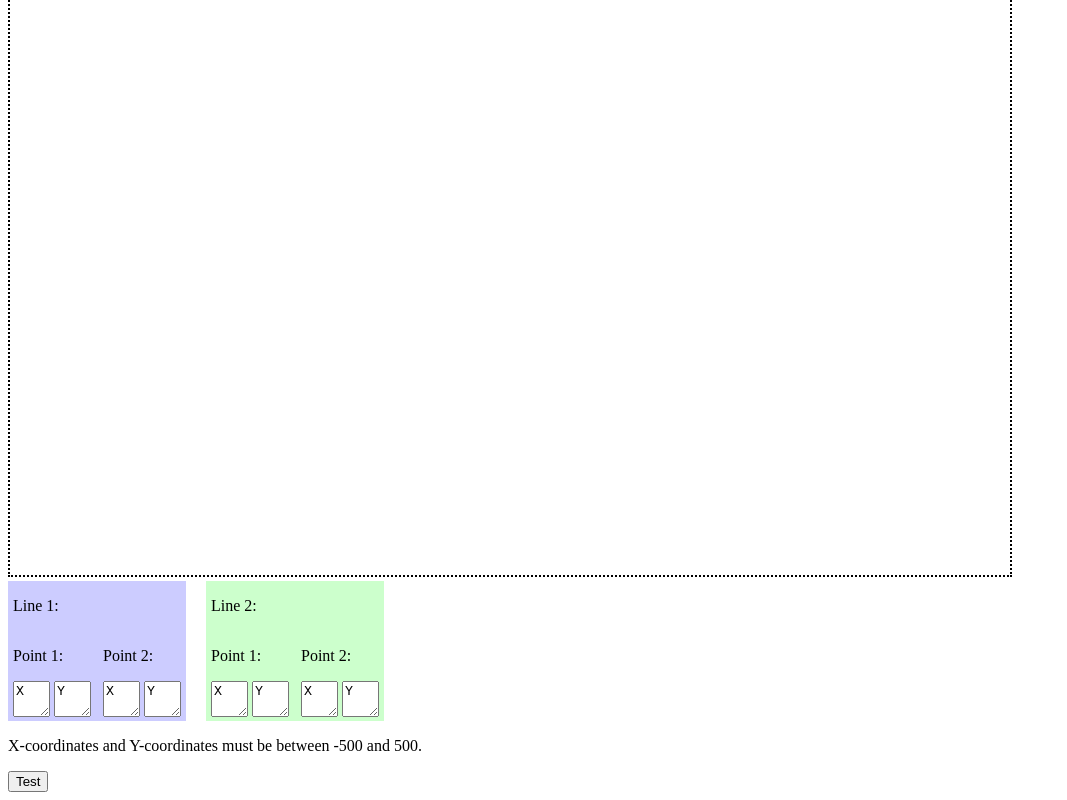
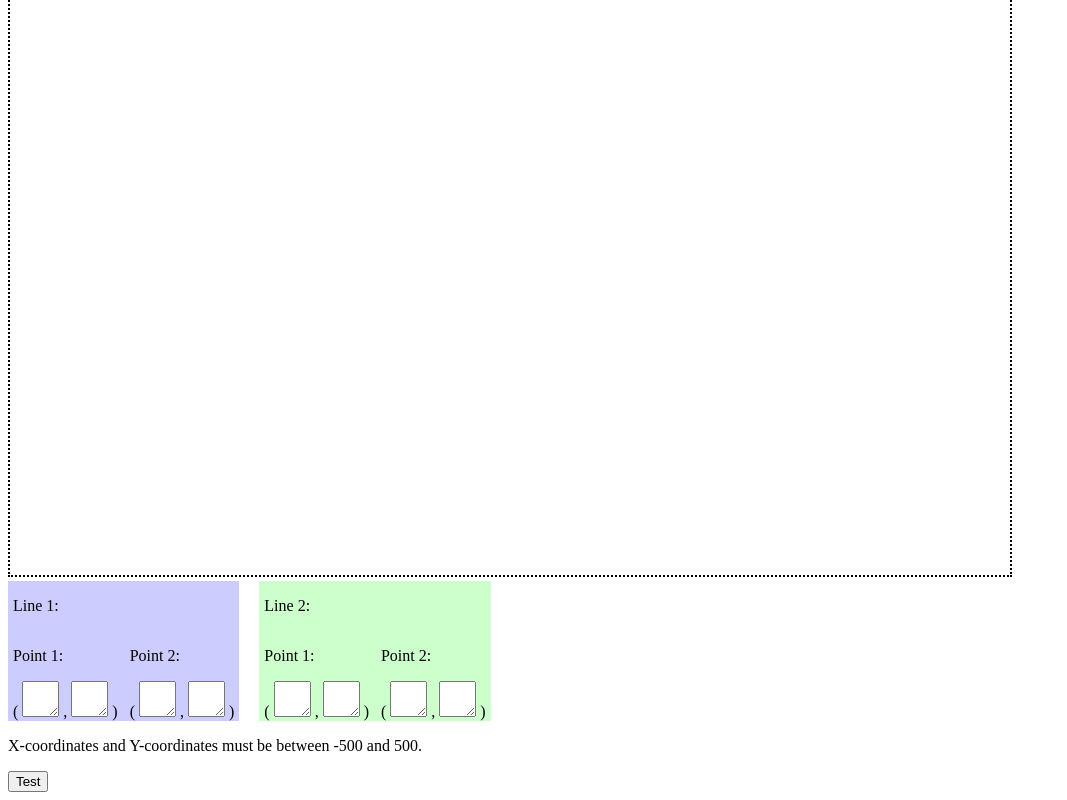
Before and after one commit to TheNarcissisticArsonist/Line-Line-Collision-Test, a plain HTML site: page index.html in a window 1280 px wide. Shown: the part 435-1235 px from the top of the page, without its empty margins (0-1067 px from the left). Drawn offline with Linux system fonts and the light colour scheme.

Commit message:
Prettier and less annoying now.

```diff
--- a/index.html
+++ b/index.html
@@ -12,15 +12,21 @@
     <div id="line1Point1Cont" class="cont">
       <p>Point 1:</p>
       <br>
-      <textarea row="1" cols="2" id="line1Point1X">X</textarea>
-      <textarea row="1" cols="2" id="line1Point1Y">Y</textarea>
+      (
+      <textarea row="1" cols="2" id="line1Point1X"></textarea>
+      ,
+      <textarea row="1" cols="2" id="line1Point1Y"></textarea>
+      )
     </div>
     &nbsp;
     <div id="line1Point2Cont" class="cont">
       <p>Point 2:</p>
       <br>
-      <textarea row="1" cols="2" id="line1Point2X">X</textarea>
-      <textarea row="1" cols="2" id="line1Point2Y">Y</textarea>
+      (
+      <textarea row="1" cols="2" id="line1Point2X"></textarea>
+      ,
+      <textarea row="1" cols="2" id="line1Point2Y"></textarea>
+      )
     </div>
   </div>
   &nbsp;&nbsp;&nbsp;
@@ -30,15 +36,21 @@
     <div id="line2Point1Cont" class="cont">
       <p>Point 1:</p>
       <br>
-      <textarea row="1" cols="2" id="line2Point1X">X</textarea>
-      <textarea row="1" cols="2" id="line2Point1Y">Y</textarea>
+      (
+      <textarea row="1" cols="2" id="line2Point1X"></textarea>
+      ,
+      <textarea row="1" cols="2" id="line2Point1Y"></textarea>
+      )
     </div>
     &nbsp;
     <div id="line2Point2Cont" class="cont">
       <p>Point 2:</p>
       <br>
-      <textarea row="1" cols="2" id="line2Point2X">X</textarea>
-      <textarea row="1" cols="2" id="line2Point2Y">Y</textarea>
+      (
+      <textarea row="1" cols="2" id="line2Point2X"></textarea>
+      ,
+      <textarea row="1" cols="2" id="line2Point2Y"></textarea>
+      )
     </div>
   </div>
 
```
